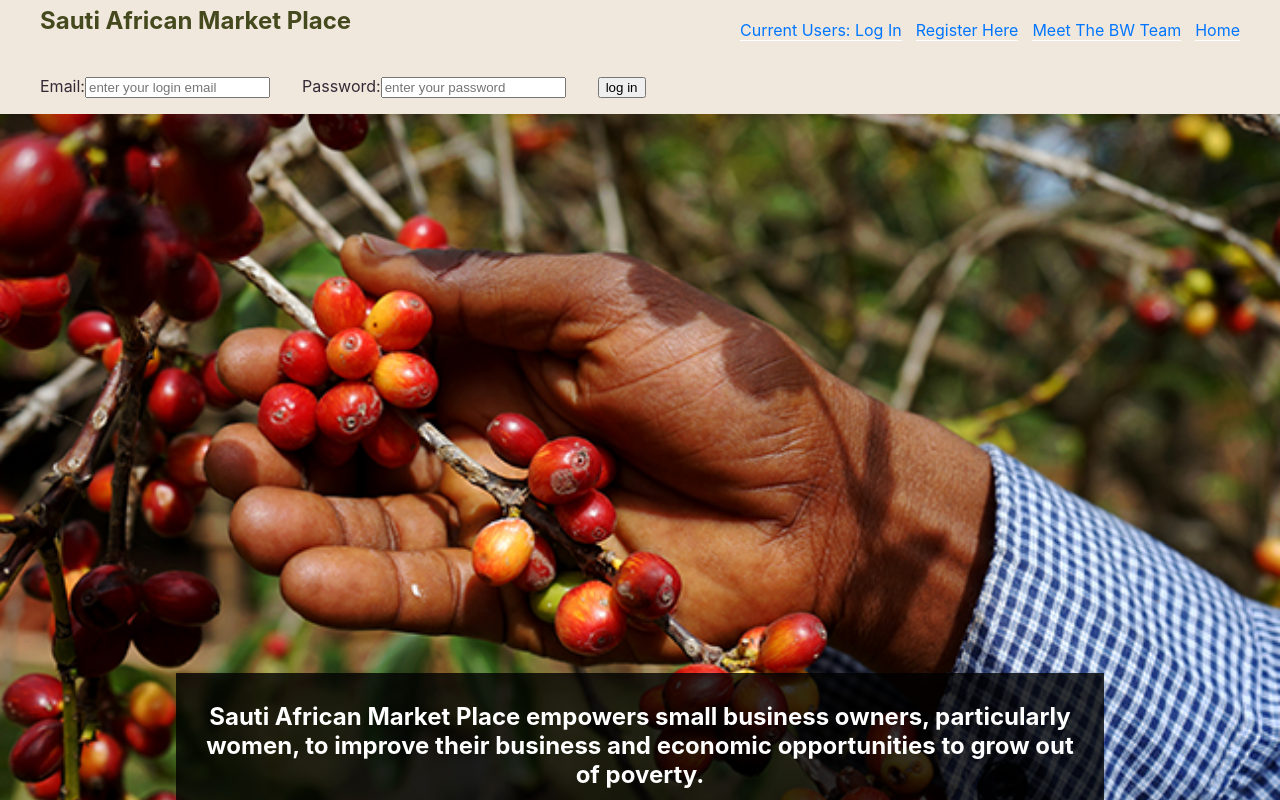
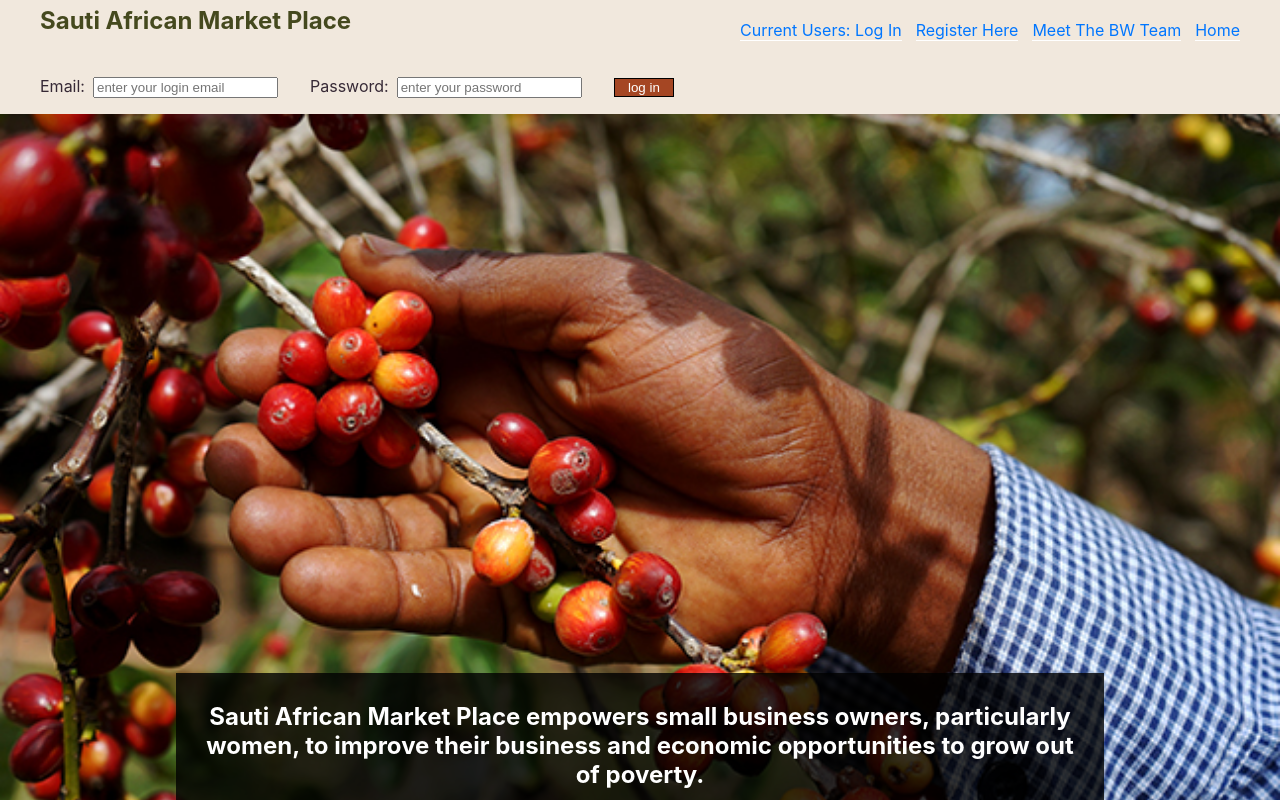
Before and after one commit to TrackTeam-175-African-MarketPlace-BW/Front-End-African-Market-Place, a React (Create React App) app: page / in a window 1280 px wide. Shown: the top 800 px of the page. Built offline with nearby package versions, Linux system fonts and the light colour scheme; a web font is replaced by a local one.

Commit message:
added functionality to form and account authorization

```diff
--- a/src/components/FakeLoginForm.js
+++ b/src/components/FakeLoginForm.js
@@ -1,5 +1,8 @@
 import React, { useState } from 'react'
+import { NavLink, useHistory } from 'react-router-dom'
 import styled from 'styled-components'
+import axiosWithAuth from '../utils/axiosWithAuth'
+// import { updatedPassword } from '../actions/ownerActions'
 
 const Form = styled.form`
     display: block;
@@ -10,37 +13,88 @@ const Label = styled.label`
     padding-right: 2em;
 `
 
-// const
+const FormSection = styled.span`
+    padding-right: .5em;
+`
+
+const Button = styled.button`
+    background-color: rgb(165, 70, 35);
+    color: white;
+    border: 1px solid black;
+    padding-left: 1em;
+    padding-right: 1em;
+`
+
+const Error = styled.span`
+    padding-left: .5em;
+    color: red;
+`
 
 const FakeLogIn = () => {
+
+    const [ credentials, setCredentials ] = useState({
+        email: '',
+        password: '',
+    })
+    const [ error, setError ] = useState("")
+    const { push } = useHistory()
+
+    const handleChange = (e) => {
+        setCredentials({
+            ...credentials,
+            [e.target.name]: e.target.value,
+        })
+    }
+
+    const handleLogin = (e) => {
+        e.preventDefault()
+        axiosWithAuth()
+            .post('/users/login', credentials)
+            .then((res) => {
+                localStorage.setItem('token', res.data.token)
+                push(`${res.data.user.id}/ownerProfile`)
+            })
+            .catch((err) => {
+                console.log(
+                    setError(err.response.data.message)
+                )
+            })
+    }
+
     return (
-        <Form>
-            <Label>
-                Email:
+        <Form onSubmit={handleLogin}>
+            <Label htmlFor='email'>
+                <FormSection>Email:</FormSection>
                 <input
                     id='email'
                     name='email'
                     type='email'
-                    // value=
+                    value={credentials.email}
                     placeholder='enter your login email'
-                    // onChange={handleChange}
+                    onChange={handleChange}
                 />
             </Label>
-            <Label>
-                Password:
+            <Label htmlFor='password'>
+            <FormSection>Password:</FormSection>
                 <input
                     id='password'
                     name='password'
-                    // value={}
-                    // onChange={handleChange}
+                    type='password'
+                    value={credentials.password}
+                    onChange={handleChange}
                     placeholder='enter your password'
                 />
             </Label>
-            <button
+            <Button
                 type="submit"
             >
                 log in
-            </button>
+            </Button>
+            {error && (
+                <Error>
+                    {error} please try again or{" "}<NavLink to="/register">make an account</NavLink>
+                </Error>
+            )}
             {/* <label>
                 Email:
                 <Input
@@ -51,4 +105,4 @@ const FakeLogIn = () => {
     )
 }
 
-export default FakeLogIn;
+export default FakeLogIn
```
